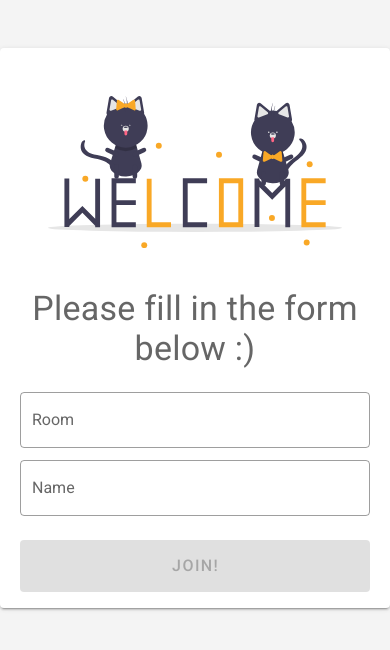
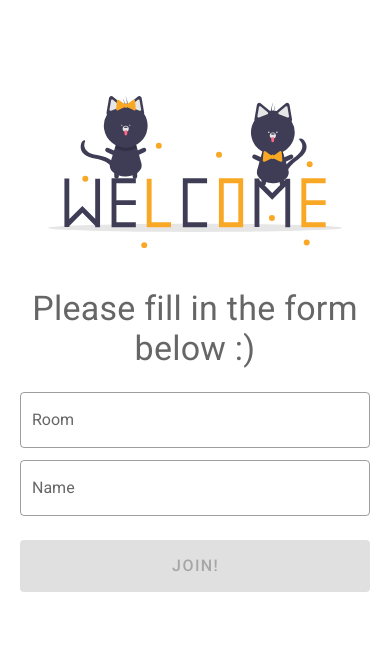
Before and after one commit to farhadnowzari/chat-sample, a Vue app in the folder hive-chat-client/: page / in a window 390 px wide. Shown: the top 650 px of the page. Built offline with nearby package versions, Linux system fonts and the light colour scheme.

Commit message:
Made the views to be more responsive

```diff
--- a/hive-chat-client/src/App.vue
+++ b/hive-chat-client/src/App.vue
@@ -1,5 +1,5 @@
 <template>
-  <v-app style="background-color: #f4f4f4">
+  <v-app :style="$vuetify.breakpoint.lgAndUp ? 'background-color: #f4f4f4' : '#fff'">
     <v-main>
       <router-view/>
     </v-main>
--- a/hive-chat-client/src/components/VideoStreamComponent.vue
+++ b/hive-chat-client/src/components/VideoStreamComponent.vue
@@ -42,6 +42,7 @@ export default class VideoStreamComponent extends Vue {
 <style scoped>
 video {
     width: 100%;
+    height: 100%;
     object-fit: cover;
 }
 .fullscreen {
@@ -55,7 +56,7 @@ video {
 .position-top-left {
     position: absolute;
     top: 2%;
-    left: 2%;
+    right: 2%;
 }
 .position-relative {
     position: relative;
--- a/hive-chat-client/src/views/Home.vue
+++ b/hive-chat-client/src/views/Home.vue
@@ -1,5 +1,8 @@
 <template>
-  <v-card class="mw-narrow my-12 mx-auto">
+  <v-card
+    :flat="$vuetify.breakpoint.mdAndDown"
+    :tile="$vuetify.breakpoint.mdAndDown"
+    class="mw-narrow my-12 mx-auto">
     <div class="pt-12 px-12">
       <v-img :src="require('@/assets/welcome_cats.svg')"></v-img>
     </div>
@@ -84,4 +87,7 @@ export default class Home extends Vue {
 .h-100 {
   height: 100% !important;
 }
+.vh-100 {
+  height: 100vh !important;
+}
 </style>
```
